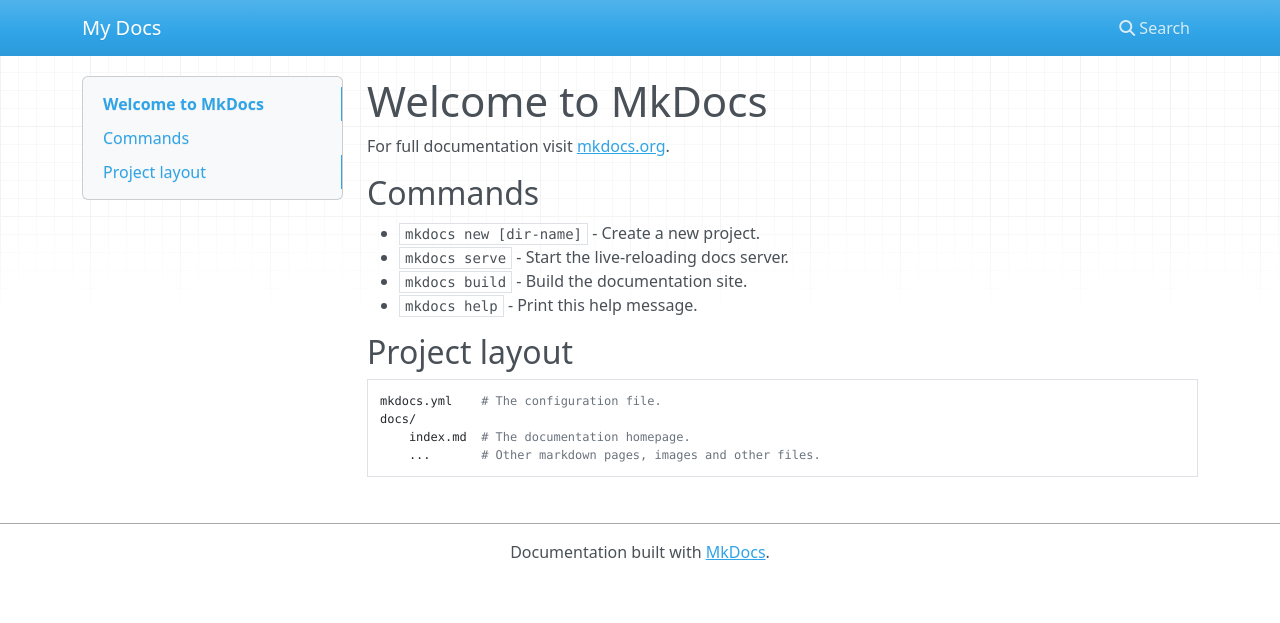
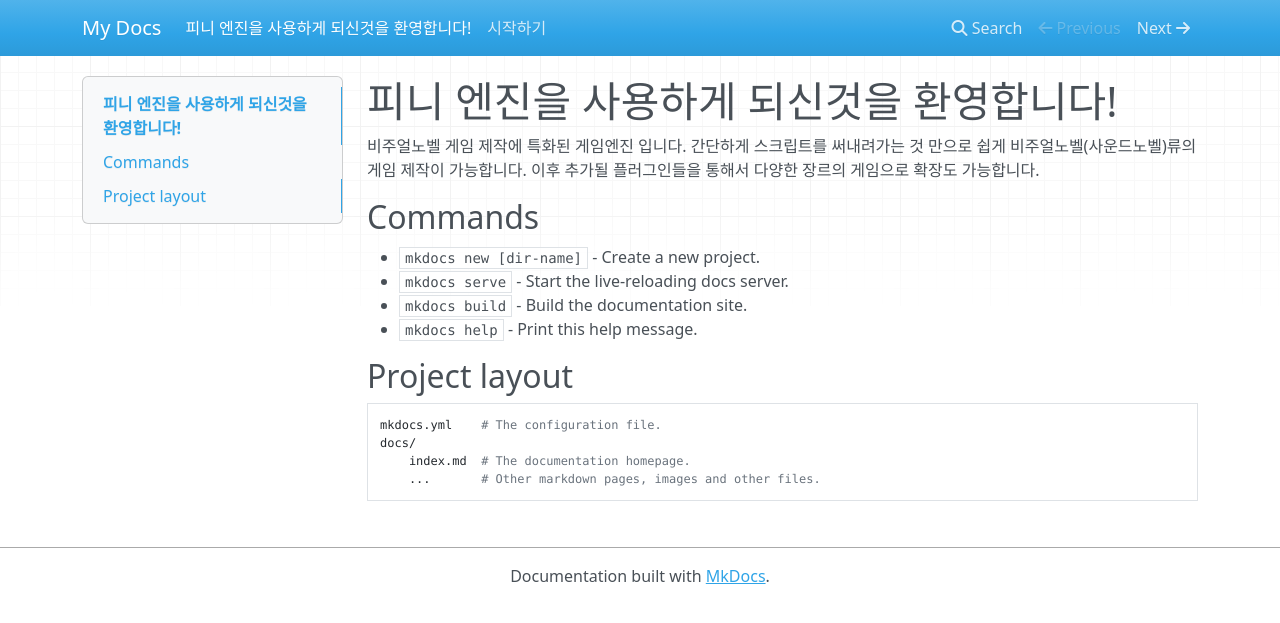
Before and after one commit to nooslab/PiniEngine, an MkDocs documentation site: the page built from docs/index.md, in a window 1280 px wide. Shown: the top 623 px of the page. Built offline with MkDocs 1.6.1, drawn with Linux system fonts in a browser that asks for light colours; nearby versions of some CDN libraries.

Commit message:
add docs

```diff
--- a/docs/index.md
+++ b/docs/index.md
@@ -1,6 +1,7 @@
-# Welcome to MkDocs
+# 피니 엔진을 사용하게 되신것을 환영합니다!
 
-For full documentation visit [mkdocs.org](http://mkdocs.org).
+비주얼노벨 게임 제작에 특화된 게임엔진 입니다. 간단하게 스크립트를 써내려가는 것 만으로 쉽게 비주얼노벨(사운드노벨)류의 게임 제작이 가능합니다.
+이후 추가될 플러그인들을 통해서 다양한 장르의 게임으로 확장도 가능합니다.
 
 ## Commands
 
--- /dev/null
+++ b/docs/시작하기.md
@@ -0,0 +1,3 @@
+**********************************************************************
+시작하기
+**********************************************************************
```
